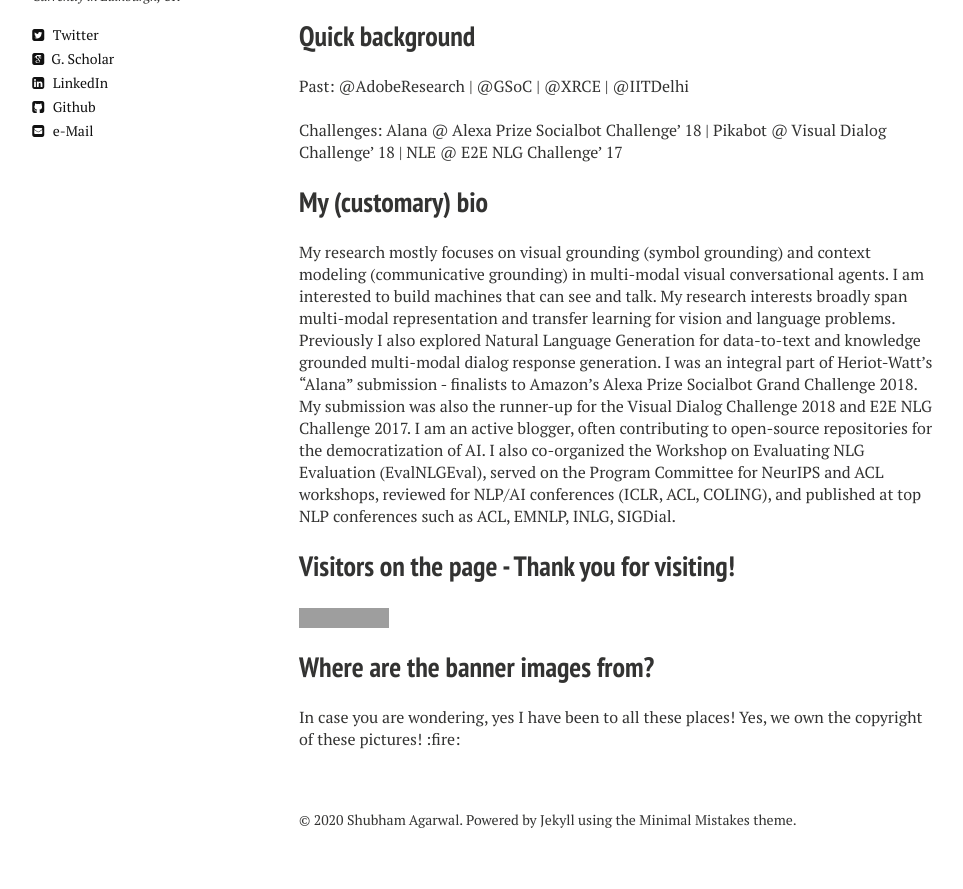
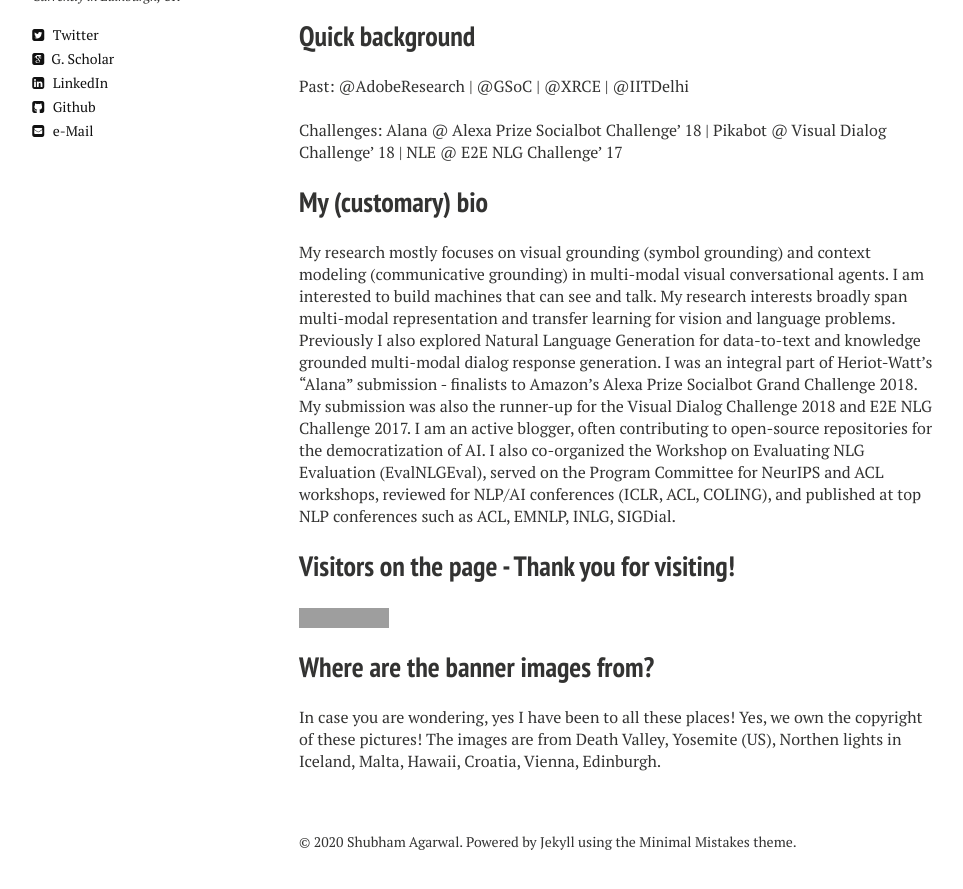
Before and after one commit to shubhamagarwal92/shubhamagarwal92.github.io, a Jekyll site: the page built from index.md, in a window 1280 px wide and 900 px high, scrolled down 600 px. Shown: the top 889 px of the window, without its empty margins (21-984 px from the left). Built offline with Jekyll 4.4.1, drawn with Linux system fonts in a browser that asks for light colours; nearby versions of some CDN libraries; grey boxes are pictures that could not be loaded.

Commit message:
Update index.md

```diff
--- a/index.md
+++ b/index.md
@@ -38,4 +38,4 @@
 
 <h2> Where are the banner images from? </h2>
 
-In case you are wondering, yes I have been to all these places! Yes, we own the copyright of these pictures! :fire:
+In case you are wondering, yes I have been to all these places! Yes, we own the copyright of these pictures! The images are from Death Valley, Yosemite (US), Northen lights in Iceland, Malta, Hawaii, Croatia, Vienna, Edinburgh.
```
